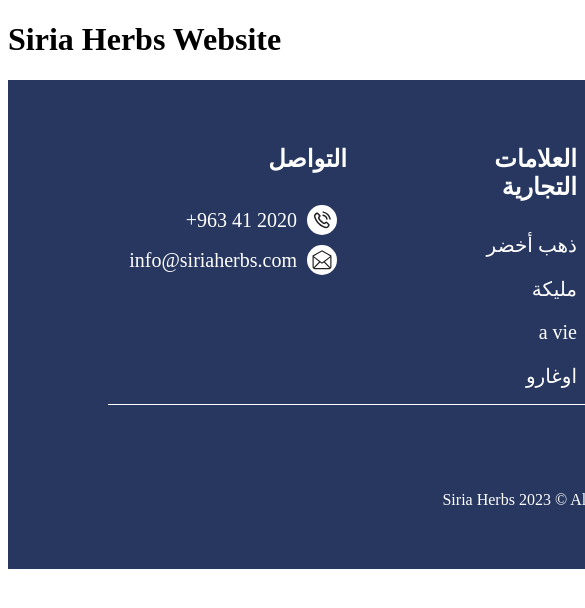
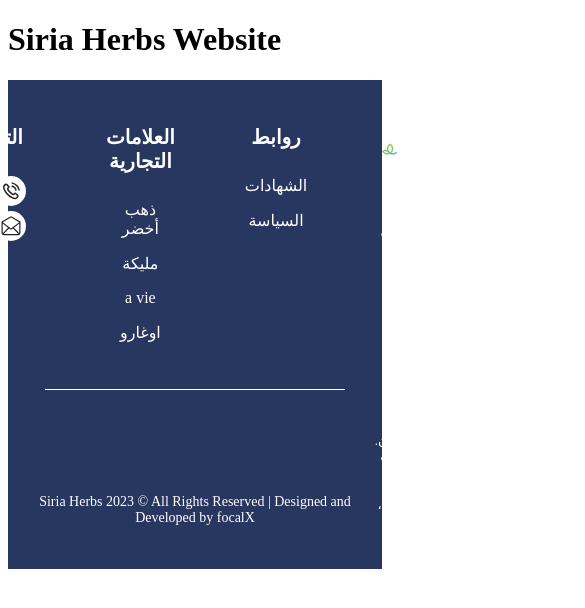
Before and after one commit to HindAljendy/Siria_Herbs_Website, a React (Vite) app: page / in a window 390 px wide. Shown: the top 608 px of the page, 585 px wide, since content can reach past the window. Built offline with nearby package versions, Linux system fonts and the light colour scheme.

Commit message:
footer update

```diff
--- a/src/componnents/Footer/Footer.css
+++ b/src/componnents/Footer/Footer.css
@@ -1,93 +1,74 @@
 .na-footer {
     height: 489px;
-    width: 1366px;
+    width: 100%;
     background-color: #283760;
     display: flex;
     justify-content: center;
     align-items: center;
     direction: rtl;
     flex-direction: column;
+}
 
-
-}
 .na-footer .na-container {
-    height:231px;
-    width: 1166px;
+    height: 231px;
+    width: 100%;
     display: flex;
     justify-content: center;
     align-items: center;
     gap: 70px;
+    margin-right: 20px;
+}
 
-}
 .na-container .na-sec1 {
     height: 201.41px;
-    width: 479px;
-    display:flex;
+    width: 42%;
+    display: flex;
     flex-direction: column;
-
 }
 
-.na-sec1 img{
+.na-sec1 img {
     height: 71.41px;
     width: 251px;
     margin-bottom: 40px;
 }
 
-.na-sec1 p{
+.na-sec1 p {
     height: 90px;
-    width:419px;
+    width: 400px;
     font-family: --almarai-family;
     margin: 0;
-    font-size: 20px;
+    font-size: 1.4rem;
     color: white;
 }
 
-.na-container .na-sec2{
+.na-container .na-sec2,
+.na-container .na-sec3,
+.na-container .na-sec4 {
     height: 231px;
-    width: 78px;
     flex-direction: column;
     color: white;
 }
-.na-container .na-sec2 h4{
-    font-size: 24px;
 
-}
-.na-container .na-sec2 p{
-    font-size: 20px;
-}
-
-
-.na-container .na-sec3{
-    height: 231px;
-    width: 160px;
-    flex-direction: column;
-    color: white;
-}
-.na-container .na-sec3 h4{
-    font-size: 24px;
-}
-.na-container .na-sec3 p{
-    font-size: 20px;
-}
-
-
-
-.na-container .na-sec4{
-    height: 231px;
-    width: 239px;
-    flex-direction: column;
-    color: white;
-}
-.na-container .na-sec4 h4{
+.na-container .na-sec2 h4,
+.na-container .na-sec3 h4,
+.na-container .na-sec4 h4 {
     font-size: 24px;
 }
 
+.na-container .na-sec2 p,
+.na-container .na-sec3 p,
+.na-sec4 .na-contact-item p {
+    font-size: 1.4rem;
+    margin-bottom: 5px;
+
+}
 
 .na-container .na-sec4 .na-contact-item {
     display: flex;
     align-items: center;
-    margin-bottom: 10px;
+    margin-bottom: 5px;
 }
+
 .na-contact-item .na-icon-container {
     height: 30px;
     width: 30px;
@@ -98,8 +79,10 @@
     background-color: white;
     margin-right: 10px;
     margin-left: 10px;
-
-
+    -webkit-border-radius: 50%;
+    -moz-border-radius: 50%;
+    -ms-border-radius: 50%;
+    -o-border-radius: 50%;
 }
 
 .na-contact-item .na-icon-container img {
@@ -107,11 +90,6 @@
     width: 20px;
 }
 
-.na-sec4 .na-contact-item p {
-    margin: 0;
-    font-family: --almarai-family;
-    font-size: 20px;
-}
 .na-footer .na-line {
     width: 1166px;
     height: 1px;
@@ -127,3 +105,120 @@
     margin-top: 60px;
     font-size: 16px;
 }
+@media (max-width: 1200px) {
+
+    .na-container .na-sec1,
+    .na-container .na-sec2,
+    .na-container .na-sec3,
+    .na-container .na-sec4 {
+        margin: 10px 0;
+    }
+    .na-container .na-sec1 p{
+        font-size: 1.2rem;
+    }
+}
+
+
+@media (max-width: 768px) {
+
+    .na-container .na-sec1 {
+        width: 100%;
+        align-items: center;
+    }
+    .na-container .na-sec1 img {
+        width: 80%;
+        margin-bottom: 15px;
+
+    }
+    .na-container .na-sec1 p {
+        width: 90%;
+        font-size: 1rem;
+    }
+    .na-container .na-sec2,
+    .na-container .na-sec3,
+    .na-container .na-sec4 {
+        width: 30%;
+    }
+    .na-container .na-sec2 h4,
+    .na-container .na-sec3 h4,
+    .na-container .na-sec4 h4 {
+        font-size: 20px;
+    }
+    .na-container .na-sec2 p,
+    .na-container .na-sec3 p{
+        font-size: 1rem;
+        margin-bottom: 5px;
+    }
+    .na-sec4 .na-contact-item p{
+        font-size: 0.9rem;
+        margin-left: 15px;;
+    }
+    .na-footer .na-line {
+        width: 80%;
+    }
+    .na-footer .na-footer-bottom {
+        font-size: 14px;
+    }
+}
+
+@media (max-width: 590px) {
+        .na-container .na-sec1 {
+            width: 100%;
+            align-items: cen1ter;
+        }
+        .na-container .na-sec1 img {
+            width: 80%;
+            margin-bottom: 15px;
+
+        }
+        .na-container .na-sec1 p {
+            width: 90%;
+            font-size: 0.8rem;
+        }
+        .na-sec4 .na-contact-item p{
+            font-size: 0.8rem;
+            margin-left: 15px;;
+        }
+    }
+
+    @media (max-width: 450px) {
+        .na-container {
+            display: block;
+        }
+
+        .na-sec1 {
+            justify-content: space-between;
+            align-items: center;
+            text-align: center;
+        }
+
+        .na-sec1 img {
+            width: 80%;
+            margin-bottom: 15px;
+        }
+
+        .na-sec1 p {
+            font-size: 0.5rem;
+        }
+
+        .na-sec2, .na-sec3, .na-sec4 {
+            display: inline-block;
+            width: 30%;
+            vertical-align: top;
+            text-align: center;
+        }
+
+        .na-sec4 .na-contact-item p {
+            font-size: 0.2rem;
+            margin-left: 15px;
+        }
+
+        .na-line {
+            width: 80%;
+            margin: 20px auto;
+        }
+
+        .na-footer-bottom {
+            font-size: 0.7rem;
+        }
+    }
```
